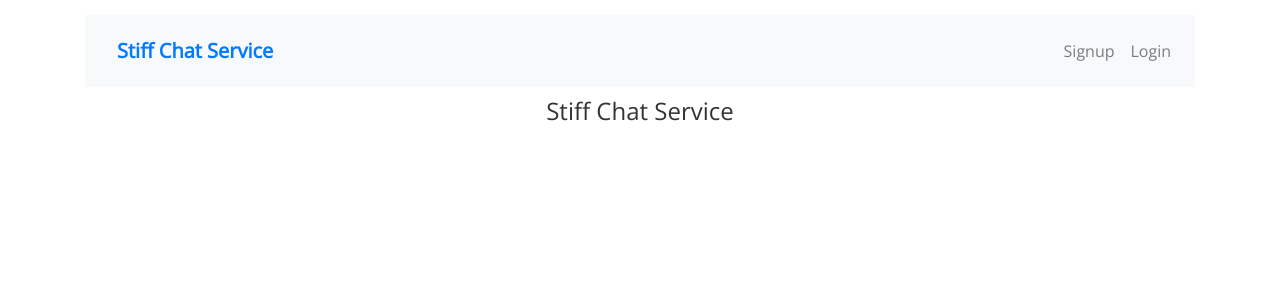
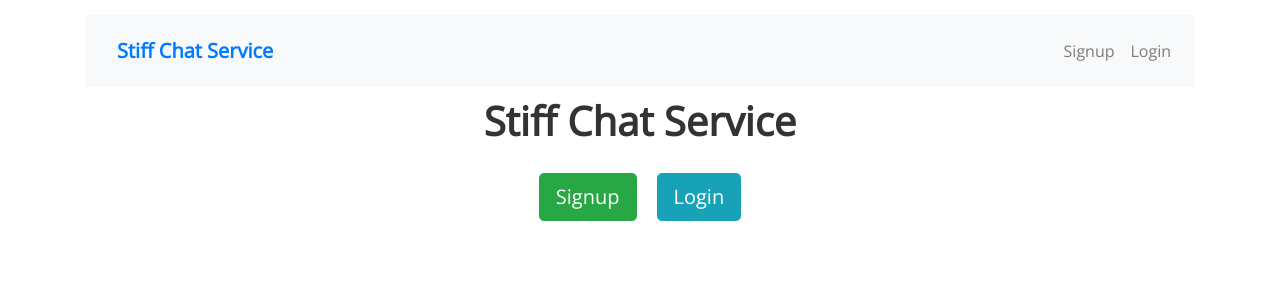
Before and after one commit to juppe/stiff-app, a React (Create React App) app: page / in a window 1280 px wide. Shown: the top 300 px of the page. Built offline with nearby package versions, Linux system fonts and the light colour scheme; no server answers.

Commit message:
isAuthenticated should be true (The whole auth mecahnism is probably fundamentaly broken, but it works at least in some way)

```diff
--- a/src/components/Home.js
+++ b/src/components/Home.js
@@ -1,15 +1,24 @@
-import React, { useContext } from 'react'
+import React, { useState, useEffect, useContext } from 'react'
 import { Link } from 'react-router-dom'
 import { UserContext } from '../UserContext'
 import './Home.css'
 
 const Home = () => {
   const userContext = useContext(UserContext)
-  const isAuthenticated = userContext.isAuthenticated
+  const [isAuthenticated, setIsAuthenticated] = useState(false)
+
+  const authenticated = async () => {
+    const auth = await userContext.isAuthenticated
+    setIsAuthenticated(auth)
+  }
+
+  useEffect(() => {
+    authenticated()
+  }, [userContext.isAuthenticated])
 
   return (
     <div className="Home">
-      {isAuthenticated ? (
+      {isAuthenticated === true ? (
         <div className="Chat">
           <h4>Stiff Chat Service</h4>
         </div>
--- a/src/components/Login.js
+++ b/src/components/Login.js
@@ -39,7 +39,7 @@ const Login = props => {
     }
     setIsLoading(false)
 
-    if (userContext.isAuthenticated) {
+    if (userContext.isAuthenticated === true) {
       props.history.push({
         pathname: '/',
         state: { login: true }
```
